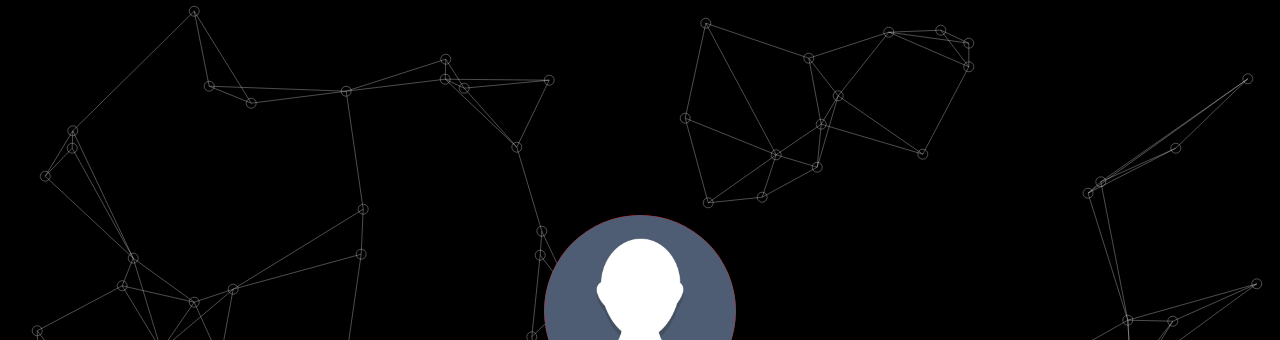
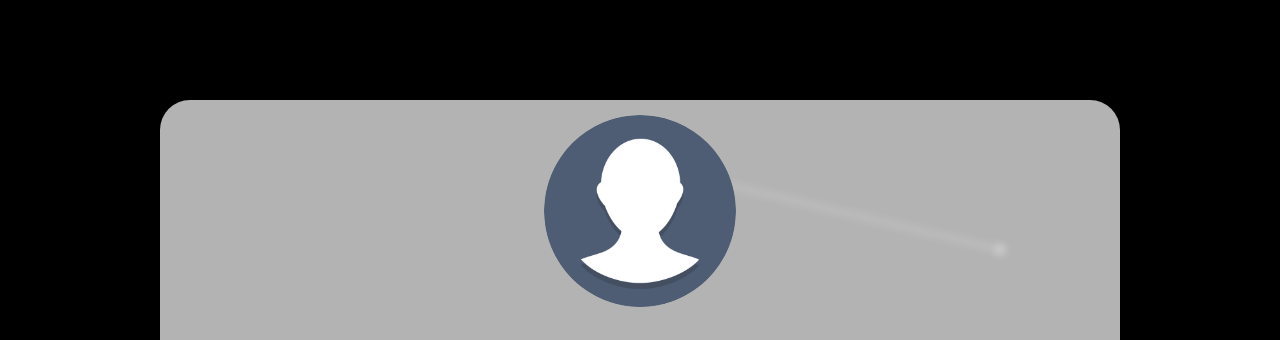
Before and after one commit to zreynders/ZReynders-Portfolio, a plain HTML site: page index.html in a window 1280 px wide. Shown: the top 340 px of the page. Drawn offline with Linux system fonts and the light colour scheme.

Commit message:
n dimension point generation

```diff
--- a/index.html
+++ b/index.html
@@ -6,14 +6,16 @@
         <link rel="stylesheet" type="text/css" href="styles.css">
         <script src="resources/code/search_algorithms.js"></script>
         <script src="resources/code/drawing_functions.js"></script>
+        <script src="resources/code/graph_generation.js"></script>
         <title>Zachary Reynders - Portfolio</title>
     </head>
     <body>
         <!-- First Page -->
         <canvas id="background"></canvas>
         <div class="content">
-            <img class="profilepic" src="resources/images/prof_image.png"></img>
-            <h1>ZACHARY <font color="#81b9dc">REYNDERS</font></h1>
+            <div class="inner-content">
+                <img class="profilepic" style="margin-top: 15px;" src="resources/images/prof_image.png"></img>
+                <h1>ZACHARY <font color="#3a92c8">REYNDERS</font></h1>
                 <div class="linkbar">
                     <div class="link" style="color: #0077B5;" onclick="window.open('https:\/\/www.linkedin.com/in/zachary-reynders-572842166/', '_blank').focus()">
                         <svg xmlns="http://www.w3.org/2000/svg" viewBox="0 0 24 24" data-supported-dps="24x24" fill="currentColor" class="mercado-match" width="24" height="24" focusable="false" style="margin-right:4px;">
@@ -28,9 +30,11 @@
                     </div>
                 </div>
             </div>
+        </div>
 
         <!-- Second Page -->
         <div id="second-page" class="content">
+            <div class="inner-content">
                 <h1>Portfolio</h1>
                 <div class="gallery">
                     <div class="card" onclick="expandCard(this)" data-function="breadthFirstSearch">
@@ -80,10 +84,17 @@
                     </div>
                 </div>
             </div>
+        </div>
 
-        <!-- First Page -->
+        <!-- Third  Page -->
         <div id="third-page" class="content">
+            <div class="inner-content">
                 <h1>WORK HISTORY</h1>
+            </div>
+        </div>
+
+        <!-- Fourth Page -->
+        <div id="fourth-page" class="content">
         </div>
     </body>
     <script>
@@ -92,11 +103,15 @@
 
         var reporting_stats = false
 
+        // Current Algorithm
         var current_function = "";
 
-        var all_points = [];
-        var best_paths = [];
+        // Graph data
+        var points = [];
+        var targets = [];
+        var connections = [];
 
+        // For use by search algorithms
         var point_a;
         var point_b;
 
@@ -107,167 +122,86 @@
 
             if(document.readyState == 'complete') {
                 // Generate random points
-                for (var i = 0; i < 100; i++) {
-                    var x = Math.round(Math.random() * canvas.width,2);
-                    var y = Math.round(Math.random() * canvas.height,2);
+                points = generatePoints(2,3,[canvas.width, canvas.height, 100]);
 
-                    all_points.push({
-                        x:x,
-                        y:y,
-                        tx:x,
-                        ty:y
-                    });
-                };
-
-                point_a = Math.round(Math.random() * all_points.length);
-                point_b = Math.round(Math.random() * (all_points.length-1));
+                point_a = Math.round(Math.random() * points.length);
+                point_b = Math.round(Math.random() * (points.length-1));
                 if (point_b >= point_a) {
                     point_b++;
                 };
 
-                movePoints();
-                setInterval(movePoints, 100);
+                // points.points.forEach(point => {
+                //     drawPoint(point[1], point[2],"", point[3], {r:0,g:0,b:0,a:0}, {r:255,g:255,b:255,a:point[3]*0.1});
+                // });
+                // points = movePoints(points.points, points.targets, 1, [canvas.width, canvas.height, 10]);
+                // points.points.forEach(point => {
+                //     drawPoint(point[1], point[2],"", point[3], {r:0,g:0,b:0,a:0}, {r:255,g:0,b:0,a:point[3]*0.1});
+                // });
+
+                update()
+                //setInterval(update, 1000000);
             }
         };
 
-        function movePoints() {
+        function update() {
             ctx.clearRect(0, 0, canvas.width, canvas.height);
-            all_points.forEach(point => {
-                // Set a new target if the point is at its target
-                if (Math.round(point.x) === Math.round(point.tx) && Math.round(point.y) === Math.round(point.ty)) {
-                    point.tx = Math.round(Math.random() * canvas.width,2);
-                    point.ty = Math.round(Math.random() * canvas.height,2);
-                };
 
-                // Move toward the target position
-                if (point.tx > point.x) {
-                    point.x += 0.2;
-                } else if (point.tx < point.x) {
-                    point.x -= 0.2;
-                };
+            // Move the points a little and get the shortest paths between them
+            points = movePoints(points.points, points.targets, 0.2, [canvas.width, canvas.height, 100]);
+            connections = nearestPoints(points.points);
 
-                if (point.ty > point.y) {
-                    point.y += 0.2;
-                } else if (point.ty < point.y) {
-                    point.y -= 0.2;
-                };
+            // // Do a search if one is selected
+            // var result;
+            // switch (current_function) {
+            //     case "breadthFirstSearch":
+            //         result = breadthFirstSearch(point_a, point_b, best_paths);
+            //         break;
+            //     case "depthFirstSearch":
+            //         result = depthFirstSearch(point_a, point_b, best_paths);
+            //         break;
+            //     case "greedyBestFirstSearch":
+            //         result = greedyBestFirstSearch(point_a, point_b, best_paths, points);
+            //         break;
+            //     case "algorithmA":
+            //         result = algorithmA(point_a, point_b, best_paths);
+            //         break;
+            //     case "minimaxAlgorithm":
+            //         result = minimaxAlgorithm(point_a, point_b, best_paths);
+            //         break;
+            //     case "abSearch":
+            //         result = abSearch(point_a, point_b, best_paths);
+            //         break;
+            //     case "naiveBayes":
+            //         result = naiveBayes(point_a, point_b, best_paths);
+            //         break;
+            //     case "kNN":
+            //         result = kNN(point_a, point_b, best_paths);
+            //         break;
+            //     case "linearRegression":
+            //         result = linearRegression(point_a, point_b, best_paths);
+            //         break;
+            //     case "kMeanAlgorithm":
+            //         result = kMeanAlgorithm(point_a, point_b, best_paths);
+            //         break;
+            //     case "artificialNeuralNetwork":
+            //         result = artificialNeuralNetwork(point_a, point_b, best_paths);
+            //         break;
+            //     case "deepANN":
+            //         result = deepANN(point_a, point_b, best_paths);
+            //         break;
+            //     default:
+            //         break;
+            // }
 
-                // Draw the current point
-                ctx.beginPath();
-                ctx.font = "26px sans-serif";
-                ctx.strokeStyle = 'rgba(255, 255, 255, 0.3)';
-                ctx.fillStyle = 'rgba(0, 0, 255, 0.6)';
-                ctx.arc(point.x,point.y,5,0,2 * Math.PI);
+            drawPaths(points.points, connections, 1, 2, 3, 3, style={r:255, g:255, b:255, a:0.01});
 
-                if (current_function != ""){
-                    if (point == all_points[point_a]) {
-                        ctx.fillText("A", point.x-30, point.y+5);
-                    } else if (point == all_points[point_b]) {
-                        ctx.fillText("B", point.x-30, point.y+5);
-                    }
-                } else {
-                    ctx.strokeStyle = 'rgba(255, 255, 255, 0.3)';
-                };
-
-                ctx.stroke();
+            points.points.forEach(point => {
+                drawPoint(point[1], point[2],"", point[3]*0.1, {r:0,g:0,b:0,a:0}, {r:255,g:255,b:255,a:point[3]*0.1});
             });
 
-            // Get the shortest paths
-            best_paths = nearestPoints();
-            drawPaths(best_paths);
-
-            // Do a search if one is selected
-            var path;
-            var result;
-
-            switch (current_function) {
-                case "breadthFirstSearch":
-                    result = breadthFirstSearch(point_a, point_b, best_paths);
-                    break;
-                case "depthFirstSearch":
-                    result = depthFirstSearch(point_a, point_b, best_paths);
-                    break;
-                case "greedyBestFirstSearch":
-                    result = greedyBestFirstSearch(point_a, point_b, best_paths, all_points);
-                    break;
-                case "algorithmA":
-                    result = algorithmA(point_a, point_b, best_paths);
-                    break;
-                case "minimaxAlgorithm":
-                    result = minimaxAlgorithm(point_a, point_b, best_paths);
-                    break;
-                case "abSearch":
-                    result = abSearch(point_a, point_b, best_paths);
-                    break;
-                case "naiveBayes":
-                    result = naiveBayes(point_a, point_b, best_paths);
-                    break;
-                case "kNN":
-                    result = kNN(point_a, point_b, best_paths);
-                    break;
-                case "linearRegression":
-                    result = linearRegression(point_a, point_b, best_paths);
-                    break;
-                case "kMeanAlgorithm":
-                    result = kMeanAlgorithm(point_a, point_b, best_paths);
-                    break;
-                case "artificialNeuralNetwork":
-                    result = artificialNeuralNetwork(point_a, point_b, best_paths);
-                    break;
-                case "deepANN":
-                    result = deepANN(point_a, point_b, best_paths);
-                    break;
-                default:
-                    break;
-            }
-
-            if (result != null) {
-                drawPath(result.final_path);
-            }
-
-            if (reporting_stats) {
-                if (result != null) {
-                    drawStats([
-                        {key: "Points Travelled: ", value: result.final_path.length.toString()},
-                        {key: "Distance Travelled: ", value: result.final_distance.toString()},
-                    ])
-                } else {
-                    drawStats([
-                        {key: "Points Travelled: ", value: "N/A"},
-                        {key: "Distance Travelled: ", value: "N/A"}
-                    ])
-                }
-            }
-
-            if (path != null) {
-                drawPath(path);
-            }
-        };
-
-        function nearestPoints(closest_points=3) {
-            var paths = [];
-            for (let i = 0; i < all_points.length; i++) {
-                var distances = []
-                for (let j = 0; j < all_points.length; j++) {
-                    if (j == i){
-                        continue;
-                    }
-
-                    distances.push({point1: i, point2: j, distance: calcDistance(all_points[i], all_points[j])});
-                };
-
-                distances.sort((a, b) => a.distance - b.distance);
-
-                var best_paths = distances.slice(0, closest_points);
-
-                best_paths.forEach(path => {
-                    if (paths.filter(e => e.point1 === path.point2 && e.point2 === path.point1).length === 0) {
-                        paths.push(path);
-                    }
-                });
-            };
-
-            return paths;
+            // if (result != null) {
+            //     drawPath(result.final_path, 'rgba(40, 0, 255, 1)');
+            // }
         };
 
         function expandCard(card) {
--- a/resources/code/drawing_functions.js
+++ b/resources/code/drawing_functions.js
@@ -10,26 +10,79 @@ function drawStats(stats) {
     }
 }
 
-function drawPath(path) {
+function drawPath(path, style='rgba(255, 255, 255, 1)') {
     ctx.beginPath();
     var start = all_points[path[0]];
+
     ctx.moveTo(start.x, start.y);
+
+    drawPoint(start.x, start.y, "A", style, style);
 
     for (let index = 1; index < path.length; index++) {
         var next_point = all_points[path[index]];
+        ctx.strokeStyle = style;
         ctx.lineTo(next_point.x, next_point.y);
+        ctx.stroke();
+
+        if (index+1 === path.length) {
+            drawPoint(next_point.x, next_point.y, "B", style, style);
+        } else {
+            drawPoint(next_point.x, next_point.y, "", style, style);
+        }
+    };
+};
+
+function drawPaths(points, paths, x_dimension=1, y_dimension=2, size_dimension=1, opacity_dimension=1, style={r:255, g:255, b:255, a:1}) {
+    paths.forEach(path => {
+        console.log("PATH: ")
+        var vector_n = {};
+        for (let d in points[path.point1]) {
+            vector_n[d] = points[path.point2][d] - points[path.point1][d];
+        }
+
+        console.log(vector_n)
+
+        var gradient = ctx.createLinearGradient(0, 0, 0, 170);
+        gradient.addColorStop(0, `rgba(${style.r}, ${style.g}, ${style.b}, ${style.a*points[path.point2][opacity_dimension]})`);
+        gradient.addColorStop(1, `rgba(${style.r}, ${style.g}, ${style.b}, ${style.a*points[path.point1][opacity_dimension]})`);
+
+        // Facing point 2 move left of centre 1/4 of point 1s radius
+        var test_x = points[path.point1][x_dimension]+(vector_n[x_dimension]*2);
+        var test_y = points[path.point1][y_dimension]+(vector_n[y_dimension]*2);
+        drawPoint(test_x, test_y, "", 10, {r:255, g:0, b:0, a:1}, {r:255, g:0, b:0, a:1});
+
+        // Facing point 2 move right of centre 1/4 of point 1s radius
+
+        // Facing point 1 move left of centre 1/4 of point 2s radius
+
+        // Facing point 1 move right of centre 1/4 of point 2s radius
+
+        ctx.beginPath();
+
+        ctx.strokeStyle = `rgba(${style.r}, ${style.g}, ${style.b}, ${1})`;
+        ctx.fillStyle = gradient;
+
+        ctx.moveTo(points[path.point1][x_dimension], points[path.point1][y_dimension]);
+        ctx.lineTo(points[path.point2][x_dimension], points[path.point2][y_dimension]);
+
+        ctx.stroke();
+        ctx.fill();
+    });
+};
+
+function drawPoint(x, y, id="", size=5, strokestyle={r:0,g:255,b:255,a:1}, fillstyle={r:0,g:255,b:255,a:1}) {
+    ctx.font = "26px sans-serif";
+    ctx.strokeStyle = `rgba(${strokestyle.r}, ${strokestyle.g}, ${strokestyle.b}, ${strokestyle.a})`;
+    ctx.fillStyle = `rgba(${fillstyle.r}, ${fillstyle.g}, ${fillstyle.b}, ${fillstyle.a})`;;
+
+    ctx.beginPath();
+    ctx.arc(x,y,size,0,2 * Math.PI);
+
+    if (id !== "") {
+        ctx.fillText(id, x-30, y+5);
+        ctx.strokeText(id, x-30, y+5);
     }
 
-    ctx.strokeStyle = 'rgba(0, 0, 255, 0.5)';
+    ctx.fill();
     ctx.stroke();
 };
-
-function drawPaths(paths) {
-    paths.forEach(path => {
-        ctx.beginPath();
-        ctx.moveTo(all_points[path.point1].x, all_points[path.point1].y);
-        ctx.lineTo(all_points[path.point2].x, all_points[path.point2].y);
-        ctx.strokeStyle = 'rgba(255, 255, 255, 0.3)';
-        ctx.stroke();
-    });
-};
--- /dev/null
+++ b/resources/code/graph_generation.js
@@ -0,0 +1,66 @@
+function generatePoints(count=100, dimensions=2, dimension_maxes=[canvas.width, canvas.height]) {
+    var points = [];
+    var targets = [];
+
+    for (var point_index = 0; point_index < count; point_index++) {
+        // Generate the position of the point in n-dimension space
+        var new_point = {};
+        var new_target = {};
+        for (var dimension_index = 1; dimension_index <= dimensions; dimension_index++) {
+            new_point[dimension_index] = Math.round(Math.random() * dimension_maxes[dimension_index-1]);
+            new_target[dimension_index] = new_point[dimension_index];
+        }
+
+        points.push(new_point);
+        targets.push(new_target);
+    }
+
+    return {points: points, targets: targets};
+}
+
+function movePoints(points, targets, movement_speed=0.2, dimension_maxes=[canvas.width, canvas.height]) {
+    for (let i = 0; i < points.length; i++) {
+        for (let key in points[i]) {
+            // If a dimension has reached it's target then generate a new one.
+            if (Math.round(points[i][key]) === Math.round(targets[i][key])) {
+                targets[i][key] = Math.round(Math.random() * dimension_maxes[key-1]);
+            }
+
+            // Move toward the target
+            if (points[i][key] > targets[i][key]) {
+                points[i][key] -= movement_speed;
+            } else {
+                points[i][key] += movement_speed;
+            }
+        };
+    }
+
+    return {points: points, targets: targets};
+}
+
+function nearestPoints(points, closest_points=3) {
+    var paths = [];
+
+    for (let i = 0; i < points.length; i++) {
+        var distances = []
+        for (let j = 0; j < points.length; j++) {
+            if (j == i){
+                continue;
+            }
+
+            distances.push({point1: i, point2: j, distance: calcDistance(points[i], points[j])});
+        };
+
+        distances.sort((a, b) => a.distance - b.distance);
+
+        var best_paths = distances.slice(0, closest_points);
+
+        best_paths.forEach(path => {
+            if (paths.filter(e => e.point1 === path.point2 && e.point2 === path.point1).length === 0) {
+                paths.push(path);
+            }
+        });
+    };
+
+    return paths;
+};
--- a/resources/code/search_algorithms.js
+++ b/resources/code/search_algorithms.js
@@ -1,5 +1,11 @@
 function calcDistance(point1, point2) {
-    return Math.sqrt(Math.abs(point1.x - point2.x)**2 + Math.abs(point1.y - point2.y)**2);
+    var c_squared = 0.0;
+
+    for (let key in point1) {
+        c_squared += Math.round((Math.round(point2[key]) - Math.round(point1[key]))**2);
+    };
+
+    return Math.round(Math.sqrt(c_squared));
 }
 
 function breadthFirstSearch(node, target, graph, distance=0, frontier=[], path=[], discovered_nodes=[]) {
--- a/styles.css
+++ b/styles.css
@@ -10,9 +10,9 @@ h1 {
 }
 
 .content {
-    color: #DDDDDD;
+    color: #444444;
     position: relative;
-    width: 100%;
+    width: 100vw;
     height: 100vh; /* 100% of the viewport height */
     display: flex;
     align-items: center;
@@ -20,6 +20,15 @@ h1 {
     text-align: center;
     z-index: 1; /* Ensure content is above background */
     flex-direction: column; /* Added to align content vertically */
+}
+
+.inner-content {
+    background-color: rgba(255, 255, 255, 0.7);
+    backdrop-filter: blur(5px);
+    border-radius: 30px;
+    width: 75vw;
+    height: 75vh;
+    min-width: 400px;
 }
 
 canvas {
@@ -49,8 +58,8 @@ canvas {
     height: 100px;
     flex-basis: 20%; /* Ensure card takes 20% width */
     min-width: 100px;
-    background-color: rgba(221, 221, 221, 0.6); /* Light gray with some transparency */
-    color: #303030;
+    background-color: #666666; /* Light gray with some transparency */
+    color: #DDDDDD;
     margin: 10px;
     display: flex;
     flex-direction: column; /* Stack children vertically */
@@ -65,7 +74,6 @@ canvas {
 .card.expanded {
     height: 400px;
     flex-basis: 80%; /* Ensure expanded card takes 80% width */
-    background-color: rgba(221, 221, 221, 0.8); /* Light gray with some transparency */
     z-index: 1;
     position: relative;
     order: -1; /* Set order to move expanded card to the top */
@@ -106,6 +114,5 @@ canvas {
 .profilepic {
     width: 15vw;
     height: 15vw;
-    background-color: red;
     border-radius: 50%; /* Add rounded corners */
 }
```
Lines whose indentation alone changed are shown as unchanged.
